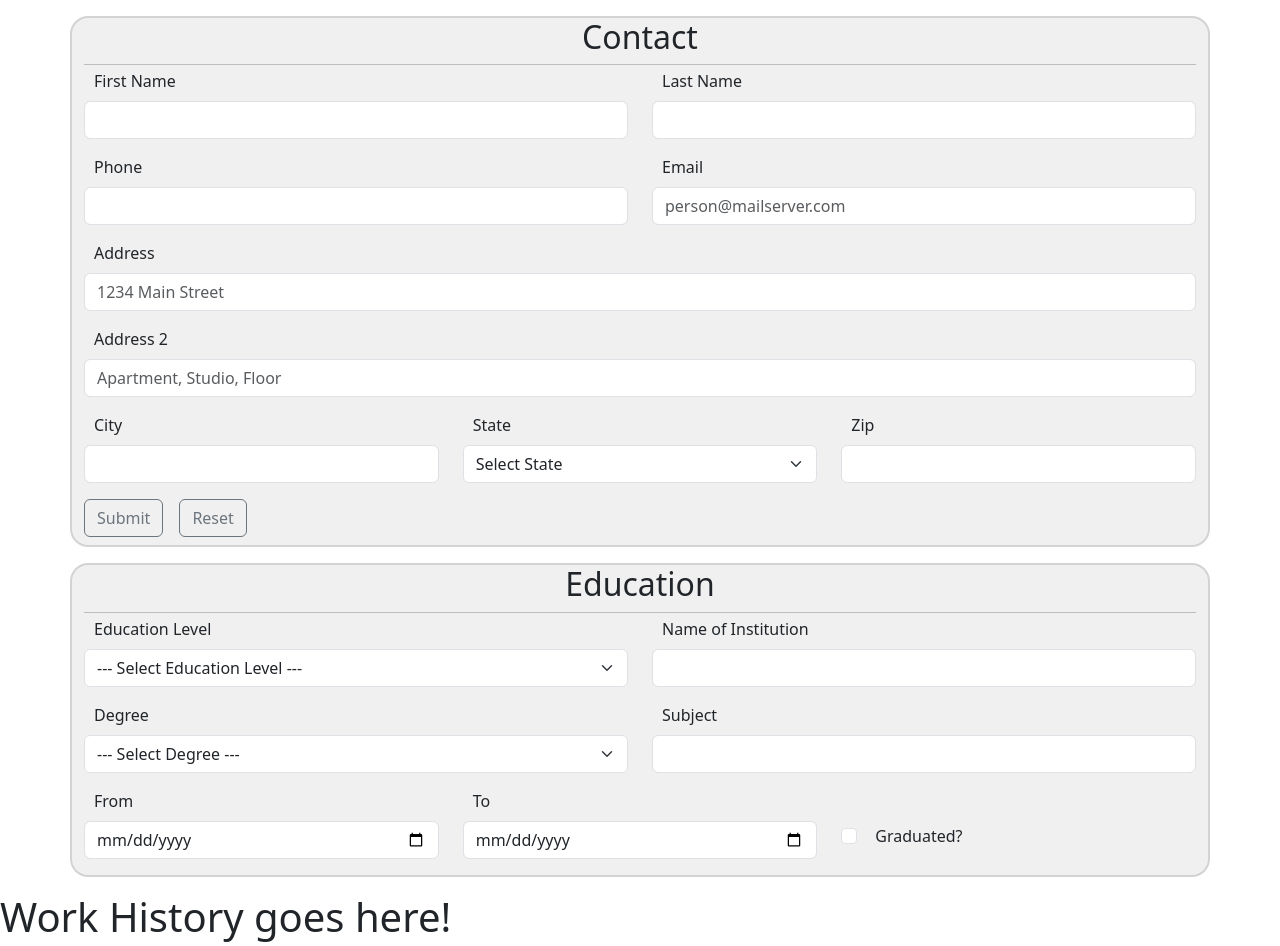
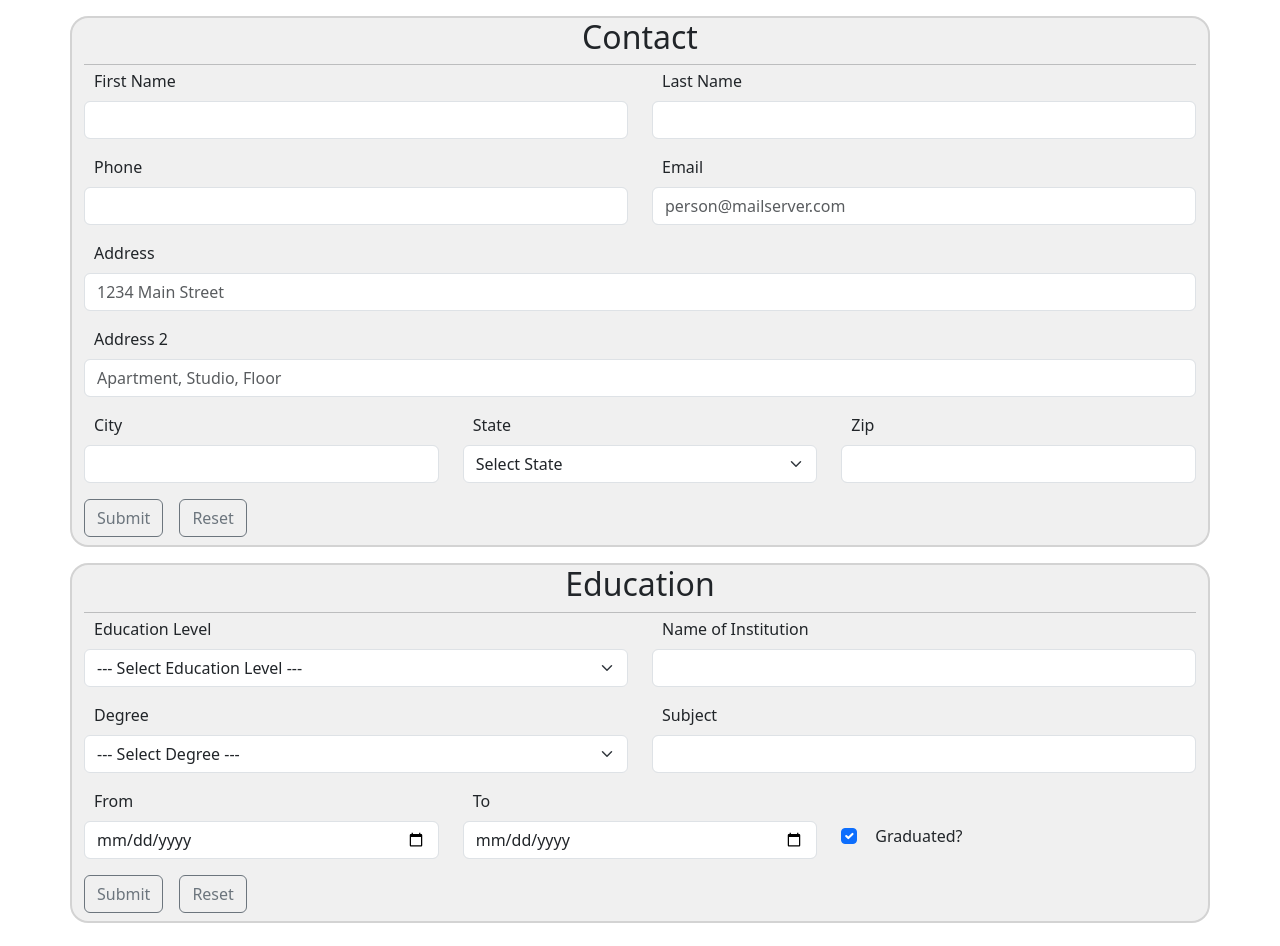
Before and after one commit to PiraTechnics/web-cv, a React (Create React App) app: page / in a window 1280 px wide. Shown: the top 946 px of the page. Built offline with nearby package versions, Linux system fonts and the light colour scheme.

Commit message:
Edu Form Checkbox handling

```diff
--- a/src/components/EduForm.js
+++ b/src/components/EduForm.js
@@ -1,4 +1,4 @@
-import { useState } from "react";
+import { useRef, useState } from "react";
 import "bootstrap/dist/css/bootstrap.min.css";
 import Container from "react-bootstrap/Container";
 import Form from "react-bootstrap/Form";
@@ -12,21 +12,28 @@ function EduForm() {
     school: "",
     degree: "",
     field: "",
-    dateFrom: new Date().toLocaleString(),
-    dateTo: new Date().toLocaleString(),
-    graduated: false,
+    dateFrom: "",
+    dateTo: "",
+    graduated: true,
   });
+
+  const [eduInfo, showEduInfo] = useState(false);
+
+  const graduatedRef = useRef(null);
 
   function handleChange(e) {
     setEducation({
       ...education,
-      [e.target.name]: e.target.value,
+      [e.target.name]:
+        e.target.name === "graduated"
+          ? graduatedRef.current.checked
+          : e.target.value,
     });
   }
 
   function handleSubmit(e) {
     e.preventDefault();
-    alert("you did it!");
+    // Make Edu Info visible
   }
 
   return (
@@ -74,7 +81,7 @@ function EduForm() {
             >
               <option value="Select">--- Select Degree --- </option>
               <option value="ged">GED</option>
-              <option value="high school">Diploma</option>
+              <option value="hs diploma">Diploma</option>
               <option value="associate">Associate's</option>
               <option value="bachelor">Bachelor's</option>
               <option value="graduate">Master's</option>
@@ -121,12 +128,22 @@ function EduForm() {
             <Form.Check
               name="graduated"
               label="Graduated?"
+              defaultChecked={true}
               value={education.graduated}
+              ref={graduatedRef}
               onChange={handleChange}
               className="position-absolute top-50"
             />
           </Form.Group>
         </Row>
+        <div className="mb-2">
+          <Button className="me-3" variant="outline-secondary" type="submit">
+            Submit
+          </Button>
+          <Button className="me-3" variant="outline-secondary" type="reset">
+            Reset
+          </Button>
+        </div>
       </Form>
     </Container>
   );
```
